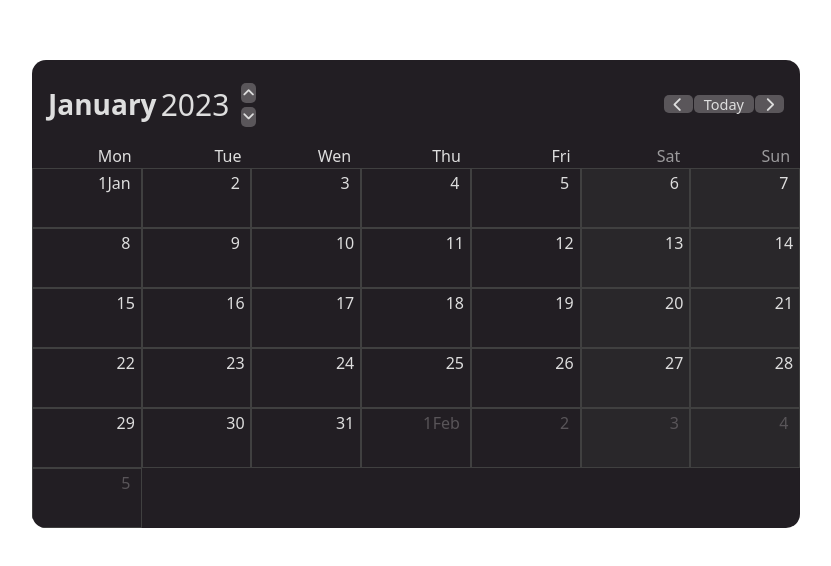
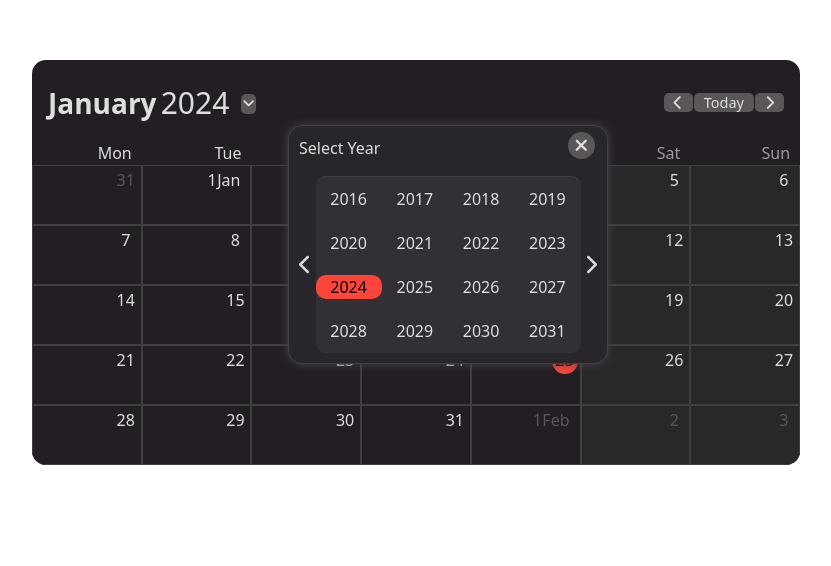
Before and after one commit to nguyennam1512001/BT1-Layout-TTS_FE, a plain HTML site: page calendar.html in a window 1280 px wide. Both pictures are taken after a click on the icon 472 px from the left and 93 px from the top of the page. Shown: the whole page, without its empty margins (224-1055 px from the left). Drawn offline with nearby package versions, Linux system fonts and the light colour scheme.

Commit message:
update 25-1

```diff
--- a/calendar.css
+++ b/calendar.css
@@ -30,6 +30,72 @@
 p{
     padding: 0;
     margin: 0;
+}
+.month-year{
+    position: relative;
+}
+.year-popup{
+    display: flex;
+    align-items: center;
+    justify-content: space-between;
+    position: absolute;
+    top: 100%;
+    right: -80%;
+    width: 100%;
+    border: 1px solid #404040;
+    background-color: #28262A;
+    border-radius: 14px;
+    color: #dedede;
+    padding: 50px 10px 10px;
+    box-shadow: 0 0 10px #48454b;
+    opacity: 0;
+    visibility: hidden;
+    transition: opacity 0.3s, transform 0.3s;
+}
+.year-popup.activePopup{
+    opacity: 1;
+    visibility: visible;
+}
+.title-popup{
+    position: absolute;
+    top: 0;
+    left: 0;
+    padding-left: 10px;
+    padding-top: 10px;
+    font-size: 16px;
+}
+.close{
+    background-color: #5A565A;
+    border-radius: 50%;
+    position: absolute;
+    top: 6px;
+    right: 12px;
+    padding: 0 7px;
+    font-size: 18px;
+    cursor: pointer;
+}
+
+.list-year{
+    border-top: 1.5px solid #404040;
+    background-color: #323035;
+    border-radius: 10px;
+}
+.prev-year{
+    font-size: 20px;
+    margin-right: 16px;
+    display: block;
+    cursor: pointer;
+}
+.next-year{
+    font-size: 20px;
+    cursor: pointer;
+    margin-left: 16px;
+    display: block;
+}
+.item-year{
+    text-align: center;
+    cursor: pointer;
+    margin: 10px 0;
 }
 .month, .year{
     font-size: 30px;
@@ -90,12 +156,13 @@ p{
     margin-top: 2px;
     margin-right: 10px;
 }
-.day + span{
-background-color: red;
-    /* CSS styles cho thẻ p khi thẻ span là em trực tiếp của nó */
-}
-
 
 .date-container .day:nth-child(7n), .day:nth-child(7n-1){
     background-color: #29272A;
 }
+
+.activ, .activPopup{
+    background-color: #FF453A;
+    color: black;
+    border-radius: 10px;
+}
--- a/calendar.html
+++ b/calendar.html
@@ -18,8 +18,17 @@
                 <span class="month fs-3 fw-bold ms-3">January</span>&nbsp;
                 <div class="year">2024</div>&nbsp;&nbsp;
                 <div class="d-inline-block">
-                    <i class="fa-solid fa-angle-up upYear"></i><br/>
                     <i class="fa-solid fa-angle-down downYear"></i>
+                </div>
+                <div class="year-popup">
+                    <div class="title-popup">Select Year</div>
+                    <div class="close"><i class="fa-solid fa-xmark"></i></div>
+                    <div class="prev-year"><i class="fa-solid fa-chevron-left"></i></div>
+                    <div class="list-year row">
+                        <!-- <div class="item-year col-3">2021</div>
+                        <div class="item-year col-3">2021</div> -->
+                    </div>
+                    <div class="next-year"><i class="fa-solid fa-chevron-right"></i></div>
                 </div>
             </div>
             <div class="col-7 text-end px-0 d-flex justify-content-end align-items-center">
@@ -38,43 +47,10 @@
                     <div class="day-name weekend">Sun</div>
                 </div>
                 <div class="date date-container d-flex flex-wrap px-0">
-                    <div class="day" style="width: 10px;"><p></p></div>
-                    <div class="day"><p></p></div>
-                    <div class="day"><p>1</p></div>
-                    <div class="day"><p>2</p></div>
-                    <div class="day"><p>3</p></div>
-                    <div class="day"><p>4</p></div>
-                    <div class="day"><p>5</p></div>
-                    <div class="day"><p>6</p></div>
-                    <div class="day"><p>7</p></div>
-                    <div class="day"><p>8</p></div>
-                    <div class="day"><p>9</p></div>
-                    <div class="day active"><p>10</p><span></span></div>
-                    <div class="day"><p>11</p></div>
-                    <div class="day"><p>12</p></div>
-                    <div class="day"><p>13</p></div>
-                    <div class="day"><p>14</p></div>
-                    <div class="day"><p>15</p></div>
-                    <div class="day"><p>16</p></div>
-                    <div class="day"><p>17</p></div>
-                    <div class="day"><p>18</p></div>
-                    <div class="day"><p>19</p></div>
-                    <div class="day"><p>20</p></div>
-                    <div class="day"><p>21</p></div>
-                    <div class="day"><p>22</p></div>
-                    <div class="day"><p>23</p></div>
-                    <div class="day"><p>24</p></div>
-                    <div class="day"><p>25</p></div>
-                    <div class="day"><p>26</p></div>
-                    <div class="day"><p>27</p></div>
-                    <div class="day"><p>28</p></div>
-                    <div class="day"><p>29</p></div>
-                    <div class="day"><p>30</p></div>
-                    <div class="day"><p>31</p></div>
-                    <div class="day"><p>1</p></div>
-                    <div class="day"><p>2</p></div>
+                    <!-- <div class="day"><p></p></div> -->
                 </div>
             </div>
+
         </div>
 
     </div>
--- a/calendar.js
+++ b/calendar.js
@@ -4,8 +4,13 @@ let btnPrev = document.querySelector('.prev-month')
 let btnNext = document.querySelector('.next-month')
 let dateEle = document.querySelector('.date-container')
 let btnToday = document.querySelector('.today')
-let btnPrevYear = document.querySelector('.upYear')
 let btnNextYear = document.querySelector('.downYear')
+let closeBtn = document.querySelector('.close');
+let downYearBtn = document.querySelector('.downYear');
+let yearPopup = document.querySelector('.year-popup');
+let listYear = document.querySelector('.list-year')
+let prevYear = document.querySelector('.prev-year')
+let nextYear = document.querySelector('.next-year')
 
 let currentMonth = new Date().getMonth()
 let currentYear = new Date().getFullYear()
@@ -62,7 +67,7 @@ function renderDate(nameCurrentMonth,nameNextMonth ) {
     let DayPrevMonth = getDayPrevMonth()
 
 
-    for (let i = startDay; i > 1; i--) {
+    for (let i = startDay; i > 0; i--) {
         dateEle.innerHTML += `
             <div class="day opacity"><p>${DayPrevMonth - i + 1}</p></div>
         `;
@@ -78,7 +83,8 @@ function renderDate(nameCurrentMonth,nameNextMonth ) {
     }
 
     // Tính toán số ngày còn lại trong tuần
-    let remainingDays = 8 - (startDay + daysInMonth) % 7;
+    let remainingDays = 7 - (startDay + daysInMonth) % 7;
+    console.log(remainingDays , startDay , daysInMonth);
     // Thêm các ô div còn lại
     for (let i = 0; i < remainingDays; i++) {
         dateEle.innerHTML += `
@@ -148,15 +154,61 @@ document.addEventListener('wheel', (event) => {
 }, { passive: false });
 
 
-btnPrevYear.addEventListener('click', ()=>{
-    currentYear--
-    displayInfo()
-})
+// popup ===========
+var year = currentYear
+function getYears (yearPop) {
+    listYear.innerHTML = '';
 
-btnNextYear.addEventListener('click', ()=>{
-    currentYear++
-    displayInfo()
+    for (let i = yearPop - 8; i < yearPop + 8; i++) {
+        listYear.innerHTML += `
+            <div class="item-year col-3 ${currentYear === i ? 'activPopup' : ''}">${i}</div>
+        `
+    }
+    let listItemYear = document.querySelectorAll('.item-year')
+    listItemYear.forEach(itemYear => {
+        itemYear.addEventListener('click', function () {
+            const iValue = parseInt(this.textContent);
+
+            currentYear = iValue;
+
+            yearPopup.classList.remove('activePopup');
+
+            displayInfo()
+        });
+    });
+
+}
+
+document.addEventListener('DOMContentLoaded', function () {
+    closeBtn.addEventListener('click', function () {
+        yearPopup.classList.remove('activePopup');
+});
+
+document.addEventListener('click', function (event) {
+    if (!yearPopup.contains(event.target) && event.target !== downYearBtn) {
+        yearPopup.classList.remove('activePopup');
+    }
+});
+
+downYearBtn.addEventListener('click', function () {
+        yearPopup.classList.add('activePopup');
+        let year = currentYear
+        getYears(year)
+    });
+});
+
+prevYear.addEventListener('click', () => {
+    year -= 16
+    getYears(year)
 })
 
 
-window.onload = displayInfo()
+nextYear.addEventListener('click', () => {
+    year += 16
+    getYears(year)
+})
+
+
+window.onload = () => {
+    displayInfo()
+}
```
